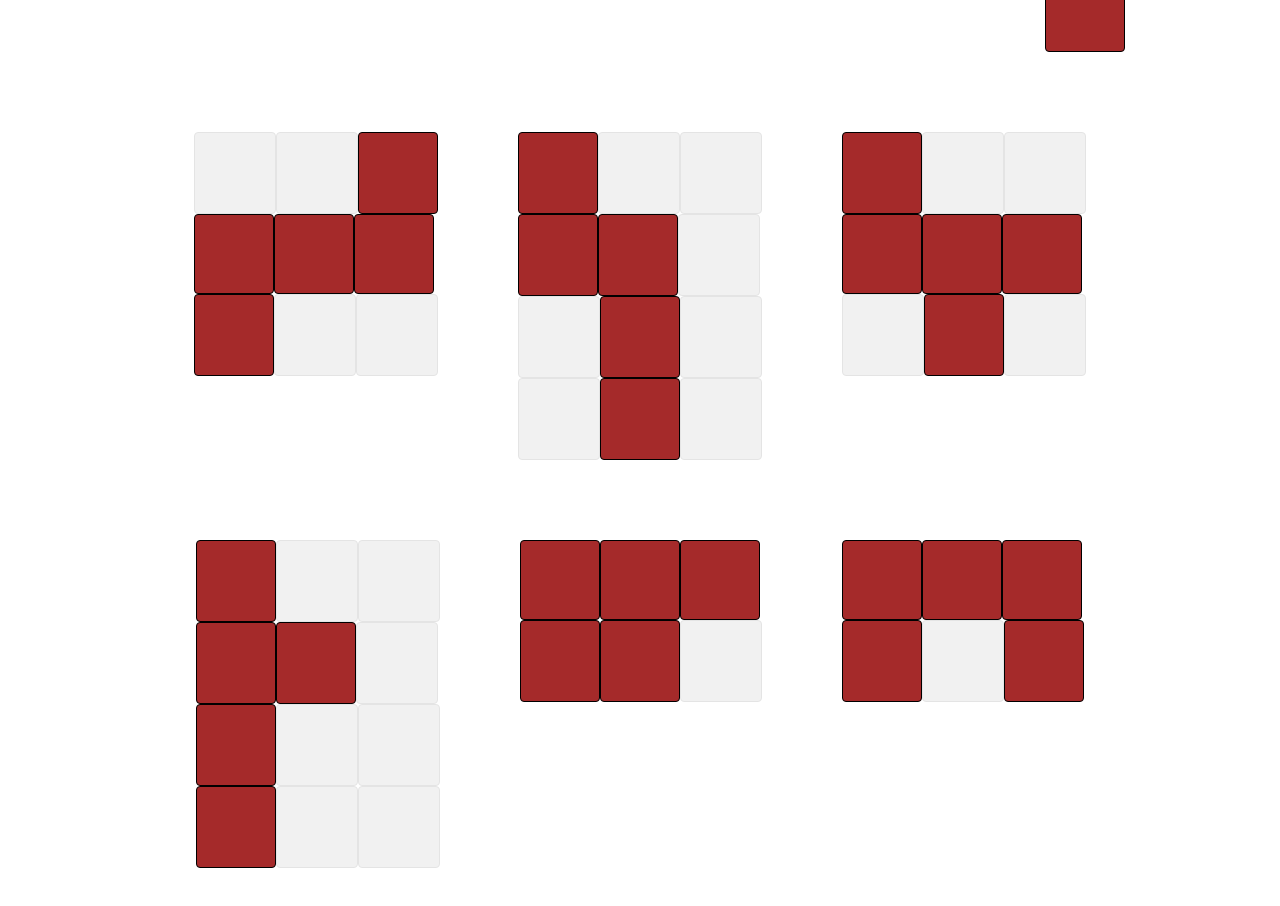
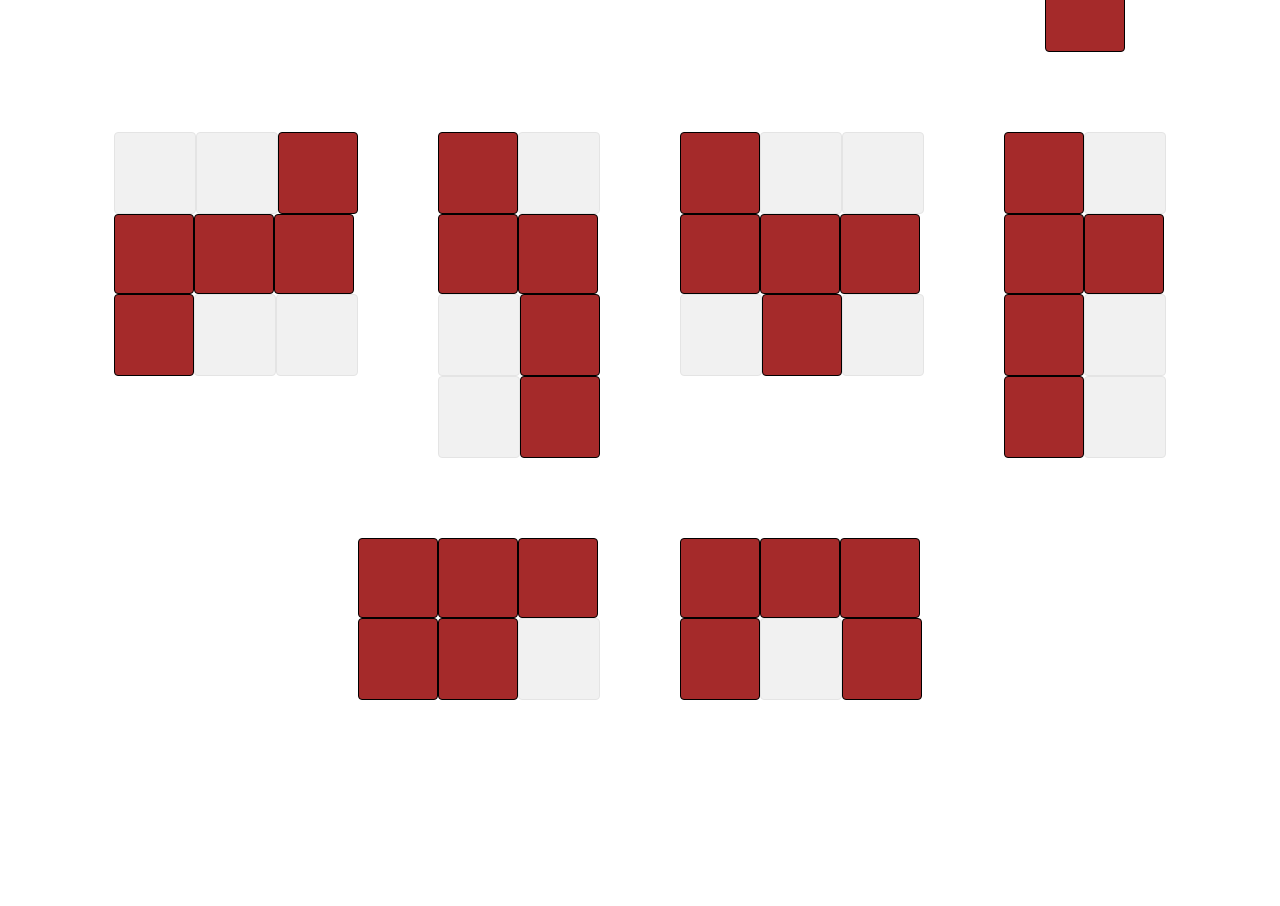
Before and after one commit to json-bell/calendar-puzzle, a React (Vite) app: page / in a window 1280 px wide. Shown: the part 940-1846 px from the top of the page. After the commit the page ends 1720 px from the top, so only its background shows below. Built offline with nearby package versions, Linux system fonts and the light colour scheme.

Commit message:
fixes key warnings and moves styles to module css

```diff
--- /dev/null
+++ b/src/components/Game/GameArea/GameArea.module.css
@@ -0,0 +1,13 @@
+.gameArea {
+  display: flex;
+  align-items: center;
+  flex-direction: column;
+}
+
+.piecesContainer {
+  display: flex;
+  gap: 80px;
+  flex-wrap: wrap;
+  padding: 20px;
+  justify-content: center;
+}
--- a/src/components/Game/GameArea/GameArea.tsx
+++ b/src/components/Game/GameArea/GameArea.tsx
@@ -1,37 +1,22 @@
 import PanelBoard from "../PanelBoard/PanelBoard";
 import puzzlePieces from "../../../puzzle/puzzlePieces";
 import PuzzlePiece from "../PuzzlePiece/PuzzlePiece";
+import styles from "./GameArea.module.css";
+import GameProvider from "../GameProvider/GameProvider";
 
 const GameArea = () => {
   return (
-    <section
-      style={{
-        display: "flex",
-        justifyContent: "center",
-        alignContent: "center",
-        alignItems: "center",
-        justifyItems: "center",
-        flexDirection: "column",
-      }}
-    >
-      {/* Board */}
+    <GameProvider>
+      <section className={styles.gameArea}>
         <PanelBoard />
-
         {/* Pieces */}
-      <div
-        style={{
-          display: "flex",
-          gap: "80px",
-          flexWrap: "wrap",
-          padding: "20px",
-          justifyContent: "center",
-        }}
-      >
+        <div className={styles.piecesContainer}>
           {puzzlePieces.map((piece) => (
             <PuzzlePiece piece={piece} key={piece.pieceId} />
           ))}
         </div>
       </section>
+    </GameProvider>
   );
 };
 
--- /dev/null
+++ b/src/components/Game/GameProvider/GameProvider.tsx
@@ -0,0 +1,11 @@
+import { ReactNode } from "react";
+
+export interface GameProviderProps {
+  children: ReactNode;
+}
+
+const GameProvider: React.FC<GameProviderProps> = ({ children }) => {
+  return <>{children}</>;
+};
+
+export default GameProvider;
--- a/src/components/Game/PanelBoard/PanelBoard.tsx
+++ b/src/components/Game/PanelBoard/PanelBoard.tsx
@@ -9,7 +9,7 @@ const PanelBoard: React.FC = () => {
         <div className={styles.boardGrid}>
           {boardPanels.map((panelRow) =>
             panelRow.map((panel) => {
-              return <BoardPanel panel={panel} />;
+              return <BoardPanel key={panel.content} panel={panel} />;
             })
           )}
         </div>
--- a/src/components/Game/PuzzlePiece/PuzzlePiece.module.css
+++ b/src/components/Game/PuzzlePiece/PuzzlePiece.module.css
@@ -1,9 +1,12 @@
 .puzzlePiece {
   display: flex;
   flex-direction: column;
+  width: fit-content;
+  height: fit-content;
 }
 
 .pieceRow {
   display: flex;
   flex-direction: row;
+  width: min-content;
 }
--- a/src/components/Game/PuzzlePiece/PuzzlePiece.tsx
+++ b/src/components/Game/PuzzlePiece/PuzzlePiece.tsx
@@ -23,9 +23,9 @@ const PuzzlePiece: React.FC<PuzzlePieceProps> = ({ piece }) => {
               cellId: `${piece.pieceId}${rowIndex}${colIndex}`,
             };
             return isSquare ? (
-              <Cell key={piece.pieceId} cell={cell} />
+              <Cell key={cell.cellId} cell={cell} />
             ) : (
-              <EmptyCell key={piece.pieceId} />
+              <EmptyCell key={cell.cellId} />
             );
           })}
         </div>
--- a/src/puzzle/puzzlePieces/index.ts
+++ b/src/puzzle/puzzlePieces/index.ts
@@ -48,12 +48,12 @@ const puzzlePieces: PuzzlePieceType[] = [
   },
   {
     "shape": [
-      [ true, false, false ],
-      [ true, true, false ],
-      [ false, true, false ],
-      [ false, true, false ]
+      [ true, false ],
+      [ true, true ],
+      [ false, true ],
+      [ false, true ]
     ],
-    "pieceId": "100110010010"
+    "pieceId": "10110101"
   },
   {
     "shape": [
@@ -65,12 +65,12 @@ const puzzlePieces: PuzzlePieceType[] = [
   },
   {
     "shape": [
-      [ true, false, false ],
-      [ true, true, false ],
-      [ true, false, false ],
-      [ true, false, false ]
+      [ true, false ],
+      [ true, true ],
+      [ true, false ],
+      [ true, false ]
     ],
-    "pieceId": "100110100100"
+    "pieceId": "10111010"
   },
   {
     "shape": [
```
Also changed, not shown: src/puzzle/puzzlePieces/rawPieceData.ts (+8 -8 lines). Lines whose indentation alone changed are shown as unchanged.
